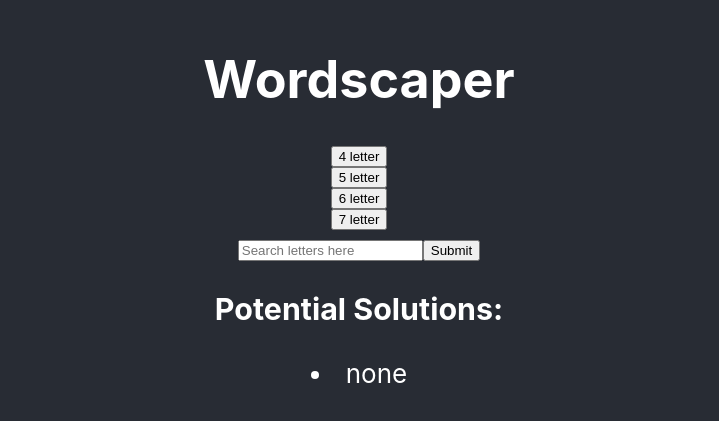
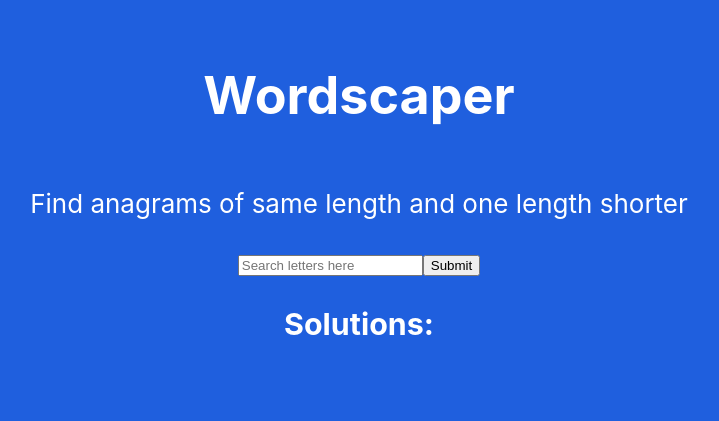
Before and after one commit to jefaw/wordscaper, a React (Create React App) app: page / in a window 1280 px wide. Shown: the part 199-620 px from the top of the page, without its empty margins (281-1000 px from the left). Built offline with nearby package versions, Linux system fonts and the light colour scheme.

Commit message:
can get words of length -1, changed bg colour

```diff
--- a/src/App.css
+++ b/src/App.css
@@ -7,14 +7,9 @@
   pointer-events: none;
 }
 
-@media (prefers-reduced-motion: no-preference) {
-  .App-logo {
-    animation: App-logo-spin infinite 20s linear;
-  }
-}
 
 .App-header {
-  background-color: #282c34;
+  background-color: #1f5fde;
   min-height: 100vh;
   display: flex;
   flex-direction: column;
@@ -27,12 +22,3 @@
 .App-link {
   color: #61dafb;
 }
-
-@keyframes App-logo-spin {
-  from {
-    transform: rotate(0deg);
-  }
-  to {
-    transform: rotate(360deg);
-  }
-}
--- a/src/App.js
+++ b/src/App.js
@@ -5,22 +5,47 @@ import './App.css';
 
 function App() {
 
-  const [words, setWords] = useState(["none"]);
+  const [words, setWords] = useState([]);
   const [userInput, setUserInput] = useState('');
 
   const newRequest = async() =>{ // after first render
-    setWords("Requesting...");
+    let w = []
+    let shorterWords = new Set([]);
+    //let minLen = 4;
+    let currentLen = userInput.length;
+    let tempWord = userInput.slice();
+    for (let i =0; i<currentLen;i++){
+      shorterWords.add(tempWord.slice(0,i)+tempWord.slice(i+1))
+    }
+
+
     //const url = "https://api.datamuse.com/words?ml=spoon&sp=*a&max=10";
     const url = "https://api.datamuse.com/words?sp=//" + userInput;
     const response = await fetch(url);
     const data = await response.json();
     console.log(data)
-    let w = []
+
     for(let i=0;i<data.length;i++){
-        w[i] = data[i]['word'];
+        if (data[i]['score'] > 200) w[i] = data[i]['word'];
         console.log(i + data[i]['word']);
     }
-    setWords(w);
+    w.push("Shorter length words:");
+    shorterWords.forEach(async (word) => {
+      const url = "https://api.datamuse.com/words?sp=//" + word;
+      const response = await fetch(url);
+      const data = await response.json();
+      for(let i=0;i<data.length;i++){
+          if (data[i]['score'] > 200) w.push (data[i]['word']);
+          console.log(i + data[i]['word']);
+      }
+      console.log(w);
+      setWords([...w])
+      console.log(words);
+    })
+
+
+
+
   };
   const changeInput = (newInput) => {
     setUserInput(newInput)
@@ -30,10 +55,7 @@ function App() {
     <div className="App">
       <header className="App-header">
         <h1> Wordscaper</h1>
-        <button>4 letter</button>
-        <button>5 letter</button>
-        <button>6 letter</button>
-        <button>7 letter</button>
+        <p> Find anagrams of same length and one length shorter</p>
         <FetchWords onSubmit={newRequest} words={words} onChange={changeInput}/>
 
 
--- a/src/components/FetchWords.js
+++ b/src/components/FetchWords.js
@@ -15,15 +15,22 @@ export default class FetchWords extends React.Component{
         const input = e.target.value;
         this.props.onChange(input)
     }
+
     //{this.props.words.map(word => <div>{word}</div>)}
     render(){
         return (<div>
-            <input type="text" placeholder='Search letters here' onChange={this.handleChange}></input>
+            <input type="text" placeholder='Search letters here' maxlength="12" onChange={this.handleChange}></input>
             <button onClick={this.handleSubmit}>Submit</button>
+            <h3>Solutions:</h3>
 
-            <h3>Potential Solutions:</h3>
-            {Array.from(this.props.words).map(word => <li>{word}</li>)}
-
+            {Array.from(this.props.words).map(word => {
+                if (word.length > 12) return <h3>{word}</h3>
+                else{
+                    return <div>
+                    <li>{word}</li>
+                    </div>
+                }
+            })}
 
         </div>
         );
```
Also changed, not shown: 1 other file (tests, documents, lock files or other folders).
